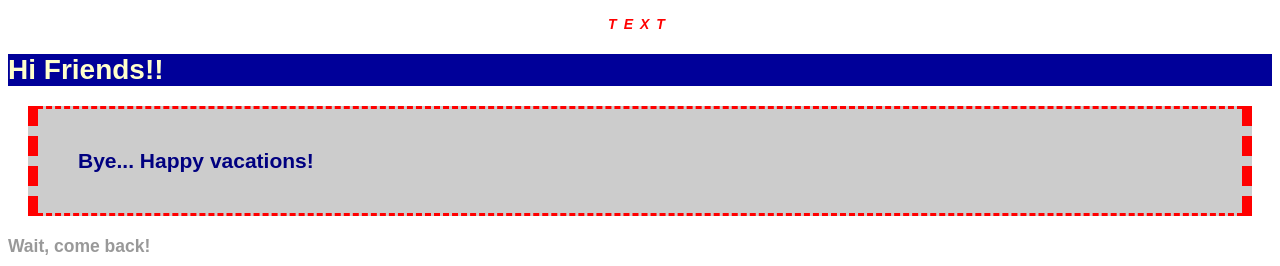
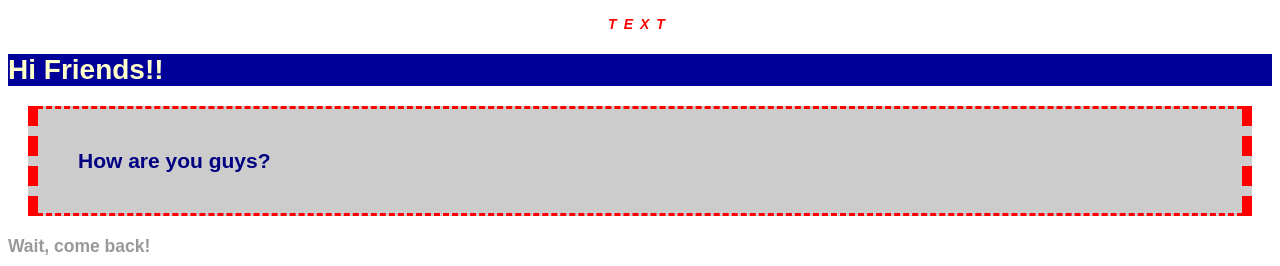
Before and after one commit to NAkin-Oral/Css-Basic, a plain HTML site: page index.html in a window 1280 px wide. Shown: the top 266 px of the page. Drawn offline with Linux system fonts and the light colour scheme.

Commit message:
Update index.html

```diff
--- a/index.html
+++ b/index.html
@@ -11,7 +11,7 @@
     <p style="color: red"><strong>text</strong></p>
 
     <h1>Hi Friends!!</h1>
-    <h2>Bye... Happy vacations!</h2>
+    <h2>How are you guys?</h2>
     <h3>Wait, come back!</h3>
 
     <p>Best Sports <br /><span>(For me)</span></p>
```
